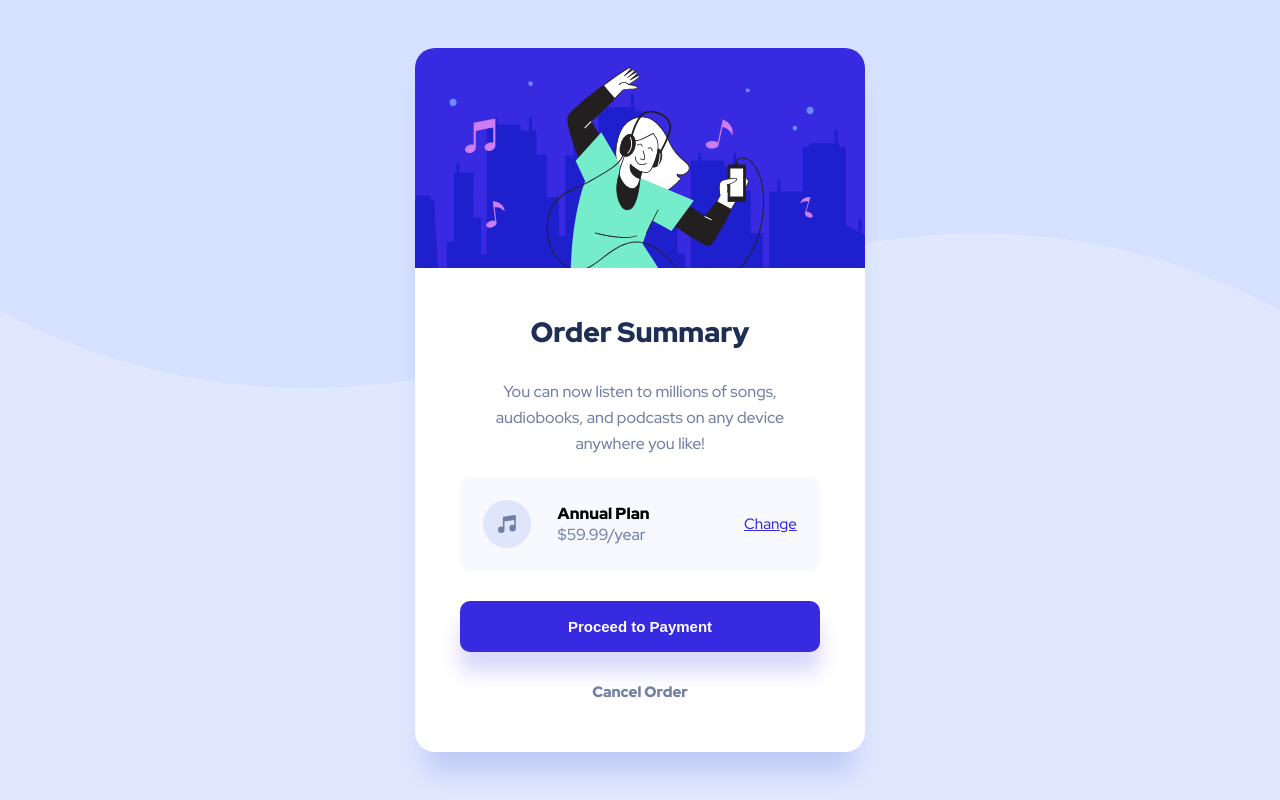
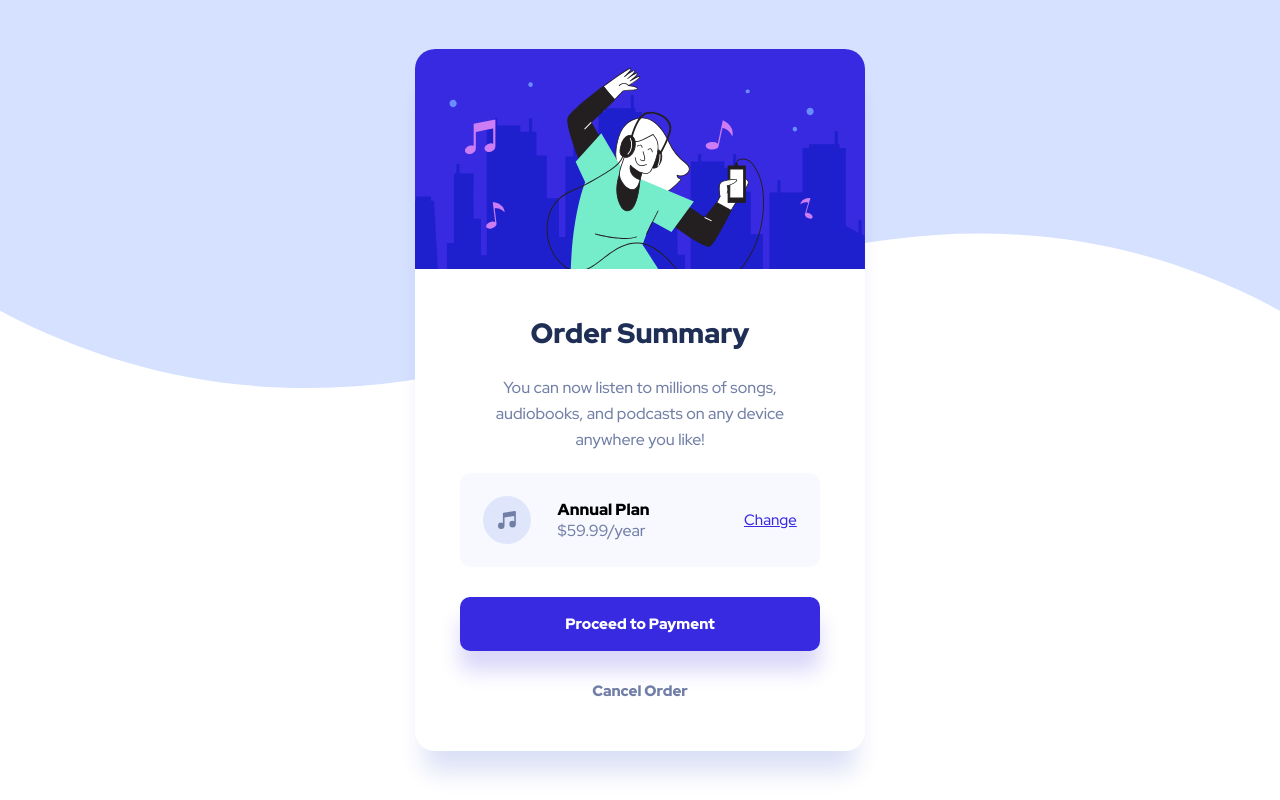
Before and after one commit to thealexgonzo/order-summary-components, a plain HTML site: page index.html in a window 1280 px wide. Drawn offline with Linux system fonts and the light colour scheme.

Commit message:
fix issues with background image, alt text on images and button default settings

```diff
--- a/index.html
+++ b/index.html
@@ -13,13 +13,12 @@
     <title>Order summary card</title>
   </head>
   <body>
-    <div class="bg-image"></div>
-    <section class="background-section">
+    <main class="background-section">
       <section class="component-card">
         <img
           src="images/illustration-hero.svg"
           class="hero-image"
-          alt="component card main image"
+          alt="Illustration of person dancing while listening to music"
         />
         <h1 class="component-card__heading">Order Summary</h1>
 
@@ -32,7 +31,7 @@
           <img
             src="images/icon-music.svg"
             class="selection__music-icon"
-            alt="music icon"
+            alt="Music icon"
           />
           <p class="selection__description">
             Annual Plan
@@ -41,11 +40,11 @@
           <a href="#" class="selection__change">Change</a>
         </div>
 
-        <button class="component-card__payment-button">
+        <button class="btn component-card__payment-button">
           Proceed to Payment
         </button>
         <a href="#" class="component-card__cancel-order">Cancel Order</a>
       </section>
-    </section>
+    </main>
   </body>
 </html>
--- a/style.css
+++ b/style.css
@@ -27,19 +27,15 @@ html {
 
 body {
   font-size: 1.6rem;
-  background-color: var(--background-color);
+  background: url(images/pattern-background-mobile.svg), var(--background-color);
+  background-repeat: no-repeat;
+  background-size: contain;
   font-family: "Red Hat Display", sans-serif;
   margin: 0;
 }
 
-.bg-image {
-  position: absolute;
-  background-image: url(images/pattern-background-mobile.svg);
-  background-repeat: no-repeat;
-  background-size: 100%;
-  z-index: -1;
-  width: 100%;
-  height: 100%;
+.btn {
+  all: unset;
 }
 
 .background-section {
@@ -149,8 +145,10 @@ body {
 }
 
 @media (min-width: 660px) {
-  .bg-image {
-    background-image: url(images/pattern-background-desktop.svg);
+  body {
+    background: url(images/pattern-background-desktop.svg);
+    background-repeat: no-repeat;
+    background-size: contain;
   }
 
   .component-card {
```
